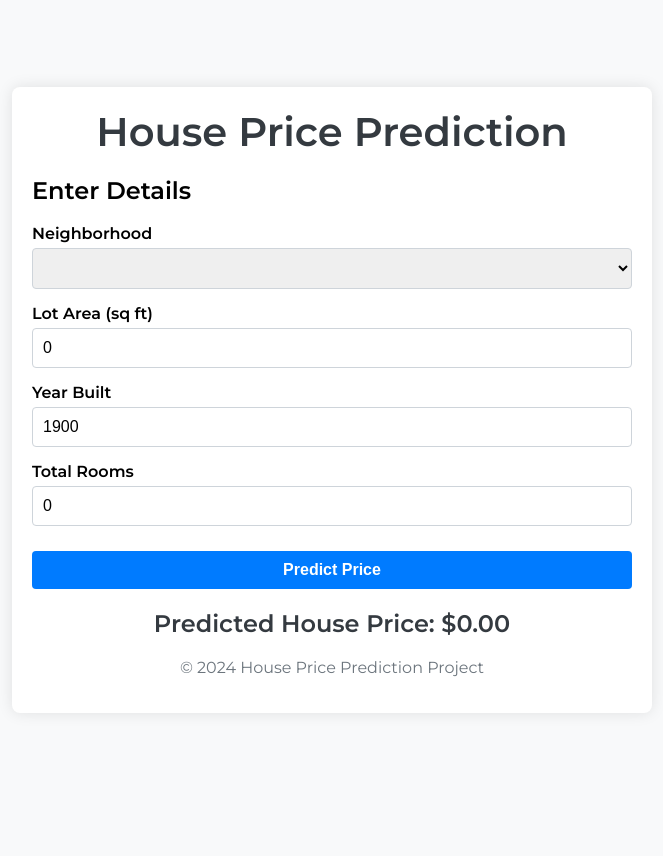
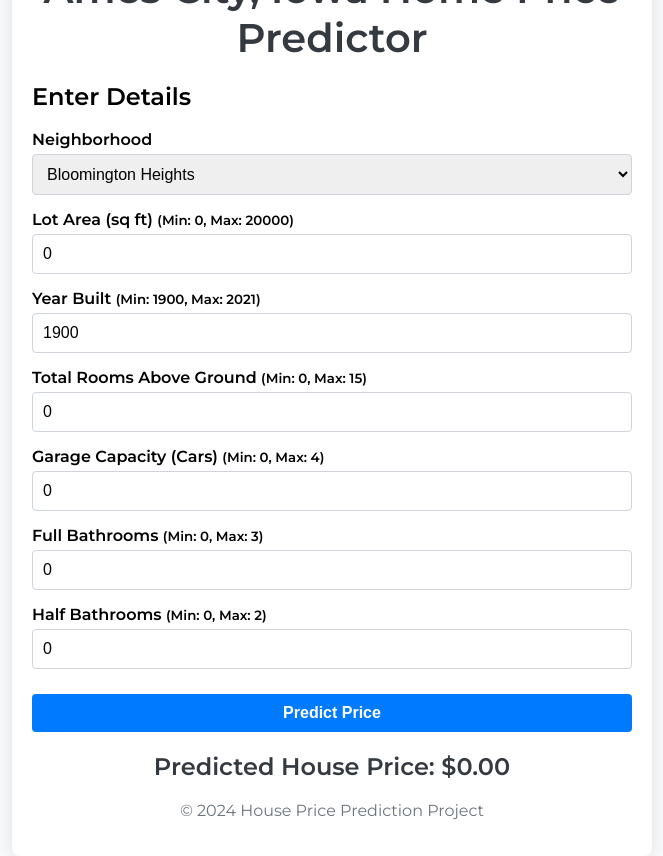
Before and after one commit to Da1212e77/ANA680Final, a Flask app: page / in a window 1280 px wide. Shown: the whole page, without its empty margins (308-971 px from the left). Before the commit the page ends 677 px from the top, so only its background shows below. Run offline with Flask 3, Linux system fonts and the light colour scheme; lists and menus that the app fills with data are empty; parts of the project's set-up code (start-up, migrations or seed data) failed here and were passed over.

Commit message:
index update

```diff
--- a/templates/index.html
+++ b/templates/index.html
@@ -3,7 +3,7 @@
 <head>
     <meta charset="UTF-8">
     <meta name="viewport" content="width=device-width, initial-scale=1.0">
-    <title>House Price Prediction</title>
+    <title>Ames City, Iowa Home Price Predictor</title>
     <link rel="stylesheet" href="https://cdnjs.cloudflare.com/ajax/libs/font-awesome/5.15.3/css/all.min.css">
     <link href="https://fonts.googleapis.com/css2?family=Montserrat:wght@300;400;600&display=swap" rel="stylesheet">
     <style>
@@ -90,7 +90,7 @@
 <body>
     <div class="container">
         <header>
-            <h1>House Price Prediction</h1>
+            <h1>Ames City, Iowa Home Price Predictor</h1>
         </header>
         <main>
             <section>
@@ -98,20 +98,56 @@
                 <div class="input-group">
                     <label for="neighborhood">Neighborhood</label>
                     <select id="neighborhood">
-                        <!-- Options truncated for brevity -->
+                        <option value="Blmngtn">Bloomington Heights</option>
+                        <option value="Blueste">Bluestem</option>
+                        <option value="BrDale">Briardale</option>
+                        <option value="BrkSide">Brookside</option>
+                        <option value="ClearCr">Clear Creek</option>
+                        <option value="CollgCr">College Creek</option>
+                        <option value="Crawfor">Crawford</option>
+                        <option value="Edwards">Edwards</option>
+                        <option value="Gilbert">Gilbert</option>
+                        <option value="IDOTRR">Iowa DOT and Rail Road</option>
+                        <option value="MeadowV">Meadow Village</option>
+                        <option value="Mitchel">Mitchell</option>
+                        <option value="Names">North Ames</option>
+                        <option value="NoRidge">Northridge</option>
+                        <option value="NPkVill">Northpark Villa</option>
+                        <option value="NridgHt">Northridge Heights</option>
+                        <option value="NWAmes">Northwest Ames</option>
+                        <option value="OldTown">Old Town</option>
+                        <option value="SWISU">South & West of Iowa State University</option>
+                        <option value="Sawyer">Sawyer</option>
+                        <option value="SawyerW">Sawyer West</option>
+                        <option value="Somerst">Somerset</option>
+                        <option value="StoneBr">Stone Brook</option>
+                        <option value="Timber">Timberland</option>
+                        <option value="Veenker">Veenker</option>
                     </select>
                 </div>
                 <div class="input-group">
-                    <label for="lotArea">Lot Area (sq ft)</label>
+                    <label for="lotArea">Lot Area (sq ft) <small>(Min: 0, Max: 20000)</small></label>
                     <input type="number" id="lotArea" min="0" max="20000" step="100" value="0">
                 </div>
                 <div class="input-group">
-                    <label for="yearBuilt">Year Built</label>
+                    <label for="yearBuilt">Year Built <small>(Min: 1900, Max: 2021)</small></label>
                     <input type="number" id="yearBuilt" min="1900" max="2021" step="1" value="1900">
                 </div>
                 <div class="input-group">
-                    <label for="totRmsAbvGrd">Total Rooms</label>
+                    <label for="totRmsAbvGrd">Total Rooms Above Ground <small>(Min: 0, Max: 15)</small></label>
                     <input type="number" id="totRmsAbvGrd" min="0" max="15" step="1" value="0">
+                </div>
+                <div class="input-group">
+                    <label for="garageCars">Garage Capacity (Cars) <small>(Min: 0, Max: 4)</small></label>
+                    <input type="number" id="garageCars" min="0" max="4" step="1" value="0">
+                </div>
+                <div class="input-group">
+                    <label for="fullBath">Full Bathrooms <small>(Min: 0, Max: 3)</small></label>
+                    <input type="number" id="fullBath" min="0" max="3" step="1" value="0">
+                </div>
+                <div class="input-group">
+                    <label for="halfBath">Half Bathrooms <small>(Min: 0, Max: 2)</small></label>
+                    <input type="number" id="halfBath" min="0" max="2" step="1" value="0">
                 </div>
                 <button onclick="predictPrice()">Predict Price</button>
             </section>
@@ -127,9 +163,12 @@
         function predictPrice() {
             const data = {
                 neighborhood: document.getElementById('neighborhood').value,
+                lotArea: document.getElementById('lotArea').value,
                 yearBuilt: document.getElementById('yearBuilt').value,
-                lotArea: document.getElementById('lotArea').value,
-                totRmsAbvGrd: document.getElementById('totRmsAbvGrd').value
+                totRmsAbvGrd: document.getElementById('totRmsAbvGrd').value,
+                garageCars: document.getElementById('garageCars').value,
+                fullBath: document.getElementById('fullBath').value,
+                halfBath: document.getElementById('halfBath').value,
             };
 
             fetch('/predict', {
```
